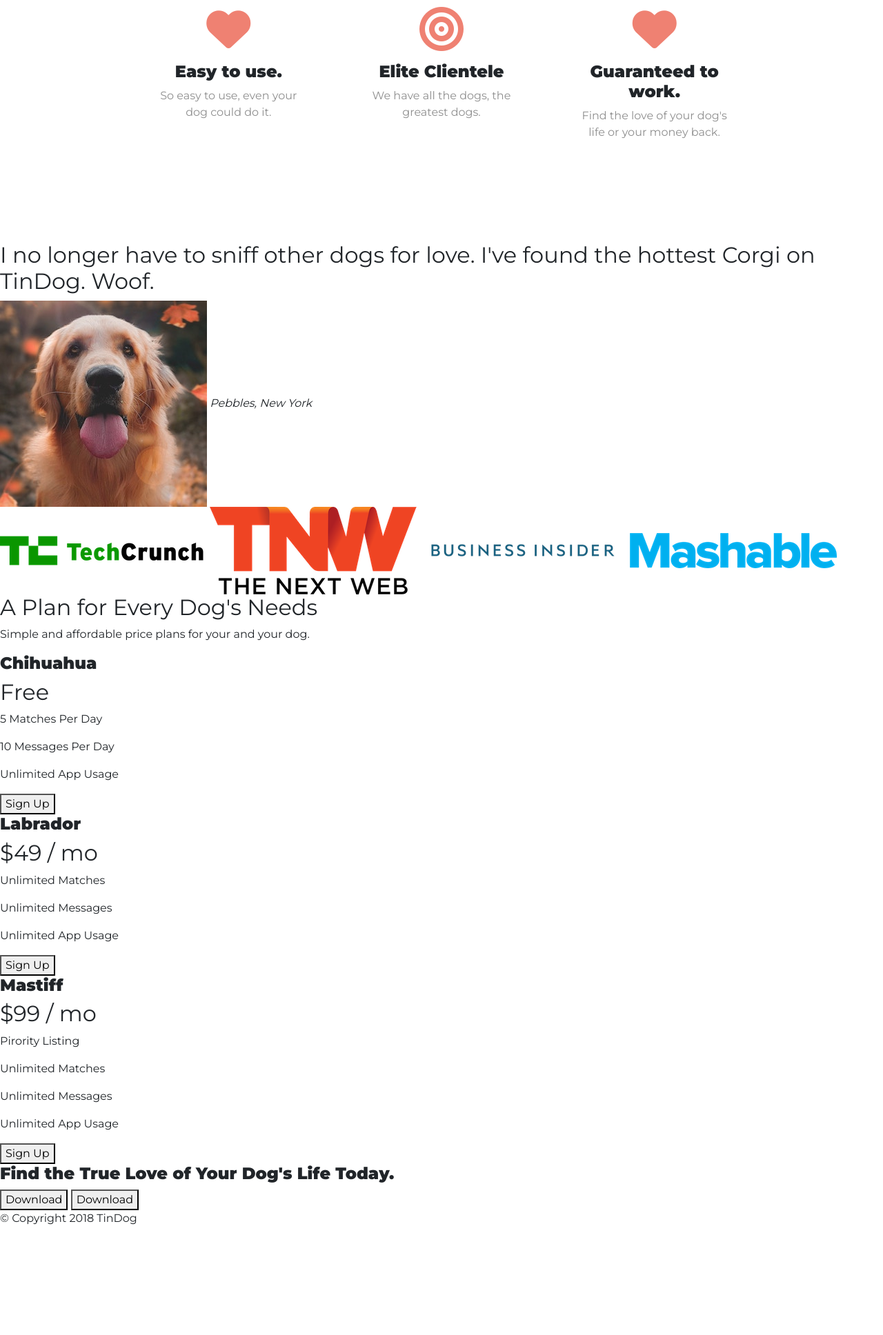
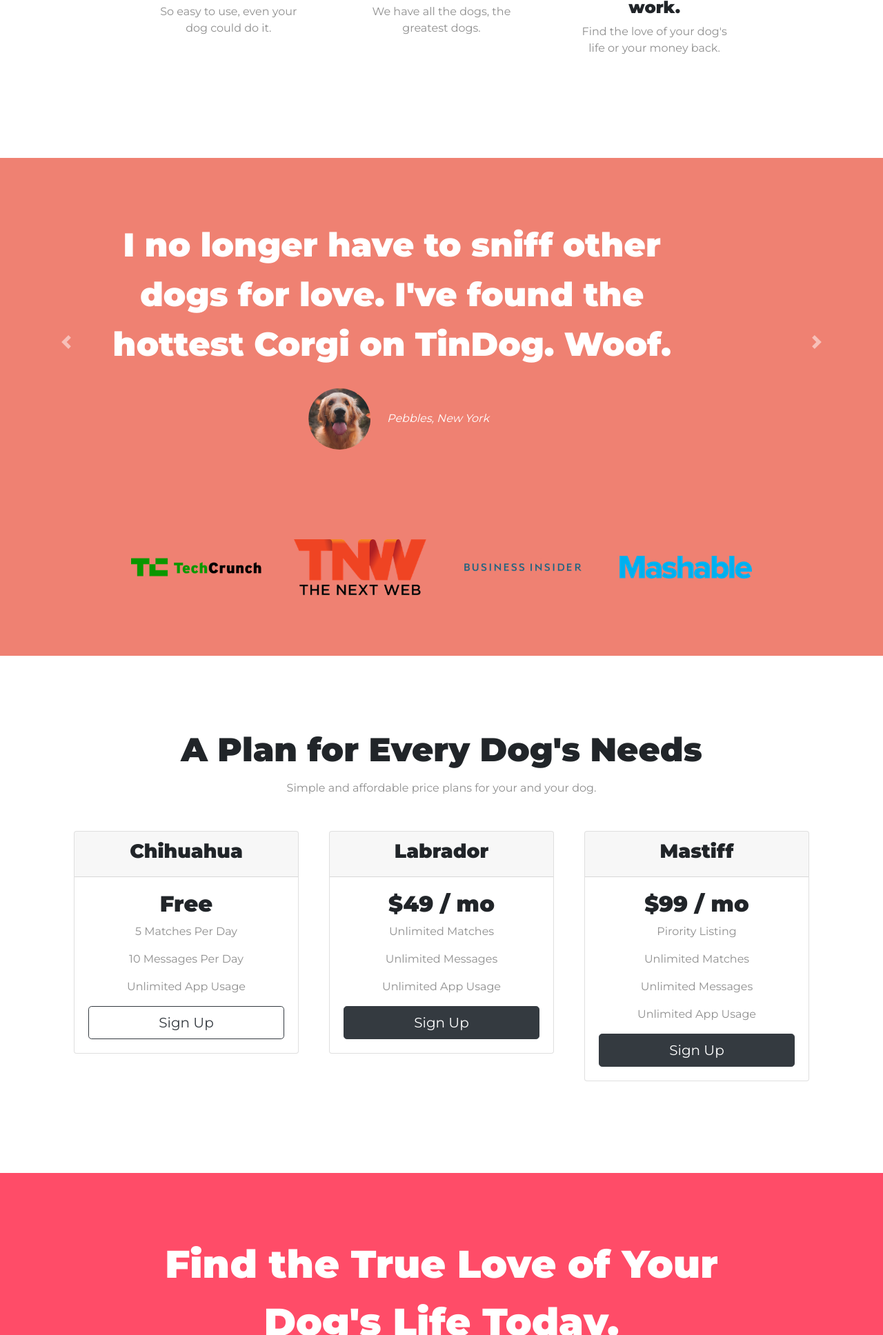
Before and after one commit to s-agbes/tindog, a plain HTML site: page index.html in a window 1280 px wide. Shown: the part 864-2800 px from the top of the page at 69% size. Before the commit the page ends 2659 px from the top, so only its background shows below. Drawn offline with nearby package versions, Linux system fonts and the light colour scheme.

Commit message:
Add files via upload

```diff
--- a/css/styles.css
+++ b/css/styles.css
@@ -1,32 +1,45 @@
 body {
   font-family: "Montserrat";
+  text-align: center;
 }
 
-#features p {
+h1, h2, h3, h4, h5, h6 {
+  font-family: "Montserrat";
+  font-weight: bold;
+}
+
+p {
   color: #8f8f8f;
 }
 
-#title {
+/* Headings */
+.big-heading {
+  font-family: "Montserrat";
+  font-weight: bold;
+  font-size: 3.5rem;
+  line-height: 1.5;
+}
+
+.section-heading {
+  font-size: 3rem;
+  line-height: 1.5;
+}
+
+
+/* Containers */
+.container-fluid {
+  padding: 7% 15%;
+}
+
+/* Sections */
+
+.colored-section {
   background-color: #ff4c68;
   color: #fff;
 }
 
-.container-fluid {
-  padding: 3% 15%;
-}
-
-h1 {
-  font-family: "Montserrat";
-  font-weight: bold;
-  font-size: 3rem;
-  line-height: 1.5;
-}
-
-h3 {
-  font-family: "Montserrat";
-  font-size: 1.5rem;
-  font-weight: bold;
-
+.white-section {
+  background-color: #fff;
 }
 
 /* Navigation Bar */
@@ -54,18 +67,29 @@ h3 {
   margin: 5% 3% 5% 0;
 }
 
+/* Title Secition */
+#title .container-fluid {
+  padding: 3% 15% 7%;
+  text-align: left;
+}
 .title-image {
   width: 60%;
   transform: rotate(25deg);
+  position: absolute;
+  right: 30%;
 }
 
 /* Features Section */
 #features {
-  padding: 7% 15%;
+  position: relative;
+  z-index: 1;
+}
+
+.feature-title {
+  font-size: 1.5rem;
 }
 
 .feature-box {
-  text-align: center;
   padding: 4.5%;
 }
 
@@ -77,3 +101,60 @@ h3 {
 .icon:hover {
   color: #ff4c68;
 }
+
+/* Testimonial Section */
+#testimonials {
+  background-color: #ef8172;}
+
+.testimonial-text {
+  font-size: 3rem;
+  line-height: 1.5;
+}
+
+.testimonial-image {
+  width: 10%;
+  border-radius: 100%;
+  margin: 20px;
+}
+
+#press {
+  background-color: #ef8172;
+  padding-bottom: 3%;
+}
+
+.press-logo {
+  width:15%;
+  margin: 20px 20px 50px;
+}
+
+/* Pricing Secction */
+#pricing {
+  padding: 100px;
+}
+
+.price.text {
+  font-size: 3.5rem;
+  line-height: 1.5;
+
+}
+
+.pricing-column {
+  padding: 3% 2%;
+}
+
+
+/* Footer Section */
+.footer-icon {
+  margin: 20px 10px;
+}
+
+@media (max-width: 1028px) {
+
+  #title {
+    text-align: center;
+  }
+  .title-image {
+    position: static;
+    transform: rotate(0);
+  }
+}
--- a/index.html
+++ b/index.html
@@ -23,7 +23,7 @@
 
 <body>
 
-  <section id="title">
+  <section class="colored-section" id="title">
     <div class="container-fluid">
 
 
@@ -41,13 +41,13 @@
 
           <ul class="navbar-nav ml-auto">
             <li class="nav-item">
-              <a class="nav-link" href="#">Contact</a>
+              <a class="nav-link" href="#footer">Contact</a>
             </li>
             <li class="nav-item">
-              <a class="nav-link" href="#">Pricing</a>
+              <a class="nav-link" href="#pricing">Pricing</a>
             </li>
             <li class="nav-item">
-              <a class="nav-link" href="#">Download</a>
+              <a class="nav-link" href="#cta">Download</a>
             </li>
           </ul>
 
@@ -62,7 +62,7 @@
 
       <div class="row">
         <div class="col-lg-6">
-          <h1>Meet new and interesting dogs nearby.</h1>
+          <h1 class="big-heading">Meet new and interesting dogs nearby.</h1>
           <button type="button" class="btn btn-dark btn-lg download-button"><i class="fab fa-apple"></i> Download</button>
           <button type="button" class="btn btn-outline-light btn-lg download-button"><i class="fab fa-google-play"></i> Download</button>
         </div>
@@ -79,111 +79,160 @@
 
   <!-- Features -->
 
-  <section id="features">
+  <section class="white-section" id="features">
 
-      <div class="row">
+    <div class="container-fluid">
 
-        <div class="feature-box col-lg-4">
-          <i class="icon fas fa-heart fa-4x"></i>
-          <h3>Easy to use.</h3>
-          <p>So easy to use, even your dog could do it.</p>
-        </div>
 
-        <div class="feature-box col-lg-4">
-          <i class="icon fas fa-bullseye fa-4x"></i>
-          <h3>Elite Clientele</h3>
-          <p>We have all the dogs, the greatest dogs.</p>
-        </div>
+    <div class="row">
 
-        <div class="feature-box col-lg-4">
-          <i class="icon fas fa-heart fa-4x"></i>
-          <h3>Guaranteed to work.</h3>
-          <p>Find the love of your dog's life or your money back.</p>
-        </div>
-
+      <div class="feature-box col-lg-4">
+        <i class="icon fas fa-heart fa-4x"></i>
+        <h3 class="feature-title">Easy to use.</h3>
+        <p>So easy to use, even your dog could do it.</p>
       </div>
 
+      <div class="feature-box col-lg-4">
+        <i class="icon fas fa-bullseye fa-4x"></i>
+        <h3 class="feature-title">Elite Clientele</h3>
+        <p>We have all the dogs, the greatest dogs.</p>
+      </div>
+
+      <div class="feature-box col-lg-4">
+        <i class="icon fas fa-heart fa-4x"></i>
+        <h3 class="feature-title">Guaranteed to work.</h3>
+        <p>Find the love of your dog's life or your money back.</p>
+      </div>
+
+    </div>
+  </div>
   </section>
 
 
   <!-- Testimonials -->
 
-  <section id="testimonials">
+  <section class="colored-section" id="testimonials">
 
-    <h2>I no longer have to sniff other dogs for love. I've found the hottest Corgi on TinDog. Woof.</h2>
-    <img src="images/dog-img.jpg" alt="dog-profile">
-    <em>Pebbles, New York</em>
-
-    <!-- <h2 class="testimonial-text">My dog used to be so lonely, but with TinDog's help, they've found the love of their life. I think.</h2>
-    <img class="testimonial-image" src="images/lady-img.jpg" alt="lady-profile">
-    <em>Beverly, Illinois</em> -->
+    <div id="testimonial-carousel" class="carousel slide" data-ride="carousel">
+      <div class="carousel-inner">
+        <div class="carousel-item active container-fluid">
+          <h2 class="testimonial-text">I no longer have to sniff other dogs for love. I've found the hottest Corgi on TinDog. Woof.</h2>
+          <img class="testimonial-image" src="images/dog-img.jpg" alt="dog-profile">
+          <em>Pebbles, New York</em>
+        </div>
+        <div class="carousel-item container-fluid">
+          <h2 class="testimonial-text">My dog used to be so lonely, but with TinDog's help, they've found the love of their life. I think.</h2>
+          <img class="testimonial-image" src="images/lady-img.jpg" alt="lady-profile">
+          <em>Beverly, Illinois</em>
+        </div>
+        <a class="carousel-control-prev" href="#testimonial-carousel" role="button" data-slide="prev">
+          <span class="carousel-control-prev-icon"></span>
+        </a>
+        <a class="carousel-control-next" href="#testimonial-carousel" role="button" data-slide="next">
+          <span class="carousel-control-next-icon"></span>
+        </a>
+      </div>
 
   </section>
 
 
   <!-- Press -->
 
-  <section id="press">
-    <img src="images/techcrunch.png" alt="tc-logo">
-    <img src="images/tnw.png" alt="tnw-logo">
-    <img src="images/bizinsider.png" alt="biz-insider-logo">
-    <img src="images/mashable.png" alt="mashable-logo">
+  <section class="colored-section" id="press">
+    <img class="press-logo" src="images/techcrunch.png" alt="tc-logo">
+    <img class="press-logo" src="images/tnw.png" alt="tnw-logo">
+    <img class="press-logo" src="images/bizinsider.png" alt="biz-insider-logo">
+    <img class="press-logo" src="images/mashable.png" alt="mashable-logo">
 
   </section>
 
 
   <!-- Pricing -->
 
-  <section id="pricing">
+  <section class="white-section" id="pricing">
 
-    <h2>A Plan for Every Dog's Needs</h2>
+    <h2 class="section-heading">A Plan for Every Dog's Needs</h2>
     <p>Simple and affordable price plans for your and your dog.</p>
 
+    <div class="row">
 
-    <h3>Chihuahua</h3>
-    <h2>Free</h2>
-    <p>5 Matches Per Day</p>
-    <p>10 Messages Per Day</p>
-    <p>Unlimited App Usage</p>
-    <button type="button">Sign Up</button>
+      <div class="pricing-column col-lg-4 col-md-6">
+        <div class="card">
+          <div class="card-header">
+            <h3>Chihuahua</h3>
+          </div>
+          <div class="card-body">
+            <h2 class="price-text">Free</h2>
+            <p>5 Matches Per Day</p>
+            <p>10 Messages Per Day</p>
+            <p>Unlimited App Usage</p>
+            <button type="button" class="btn btn-lg btn-block btn-outline-dark">Sign Up</button>
+          </div>
+        </div>
+      </div>
 
+      <div class="pricing-column col-lg-4 col-md-6">
+        <div class="card">
+          <div class="card-header">
+            <h3>Labrador</h3>
+          </div>
+          <div class="card-body">
+            <h2 class="price-text">$49 / mo</h2>
+            <p>Unlimited Matches</p>
+            <p>Unlimited Messages</p>
+            <p>Unlimited App Usage</p>
+            <button type="button" class="btn btn-lg btn-block btn-dark">Sign Up</button>
+          </div>
+        </div>
+      </div>
 
-    <h3>Labrador</h3>
-    <h2>$49 / mo</h2>
-    <p>Unlimited Matches</p>
-    <p>Unlimited Messages</p>
-    <p>Unlimited App Usage</p>
-    <button type="button">Sign Up</button>
+      <div class="pricing-column col-lg-4 col-md-12">
+        <div class="card">
+          <div class="card-header">
+            <h3>Mastiff</h3>
+          </div>
+          <div class="card-body">
+            <h2 class="price-text">$99 / mo</h2>
+            <p>Pirority Listing</p>
+            <p>Unlimited Matches</p>
+            <p>Unlimited Messages</p>
+            <p>Unlimited App Usage</p>
+            <button type="button" class="btn btn-lg btn-block btn-dark">Sign Up</button>
+          </div>
+        </div>
+      </div>
 
-
-    <h3>Mastiff</h3>
-    <h2>$99 / mo</h2>
-    <p>Pirority Listing</p>
-    <p>Unlimited Matches</p>
-    <p>Unlimited Messages</p>
-    <p>Unlimited App Usage</p>
-    <button type="button">Sign Up</button>
+    </div>
 
   </section>
 
 
   <!-- Call to Action -->
 
-  <section id="cta">
+  <section class="colored-section" id="cta">
 
-    <h3>Find the True Love of Your Dog's Life Today.</h3>
-    <button type="button">Download</button>
-    <button type="button">Download</button>
+<div class="container-fluid">
 
+
+    <h3 class="big-heading">Find the True Love of Your Dog's Life Today.</h3>
+    <button type="button" class="btn btn-dark btn-lg download-button"><i class="fab fa-apple"></i> Download</button>
+    <button type="button" class="btn btn-light btn-lg download-button"><i class="fab fa-google-play"></i> Download</button>
+</div>
   </section>
 
 
   <!-- Footer -->
 
-  <footer id="footer">
+  <footer class="white-section" id="footer">
+    <div class="container-fluid">
 
+
+    <i class="footer-icon fab fa-twitter"></i>
+    <i class="footer-icon fab fa-facebook-f"></i>
+    <i class="footer-icon fab fa-instagram"></i>
+    <i class="footer-icon fas fa-envelope"></i>
     <p>© Copyright 2018 TinDog</p>
-
+  </div>
   </footer>
 
 
```
